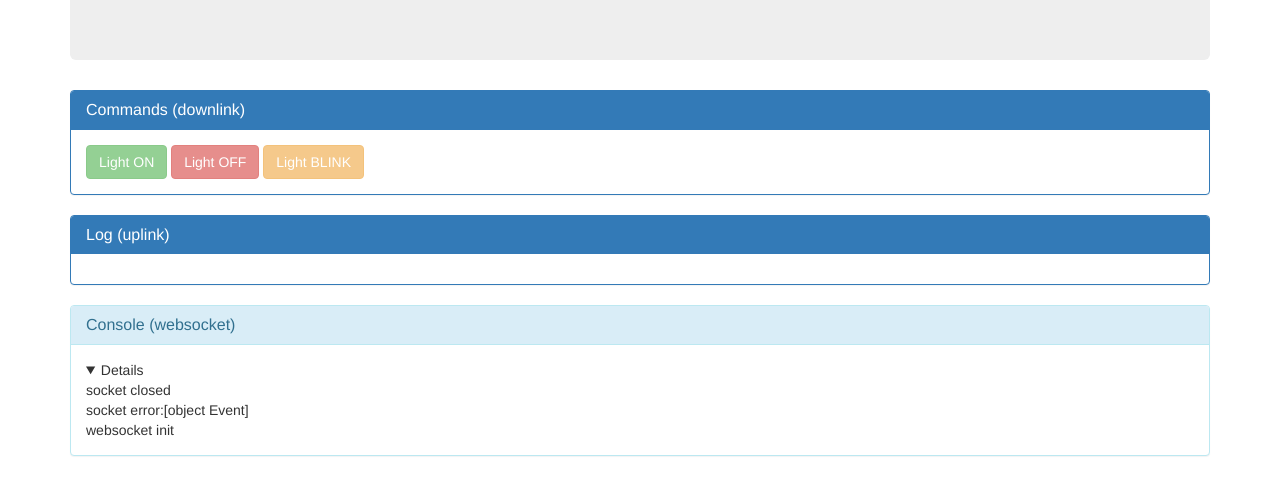
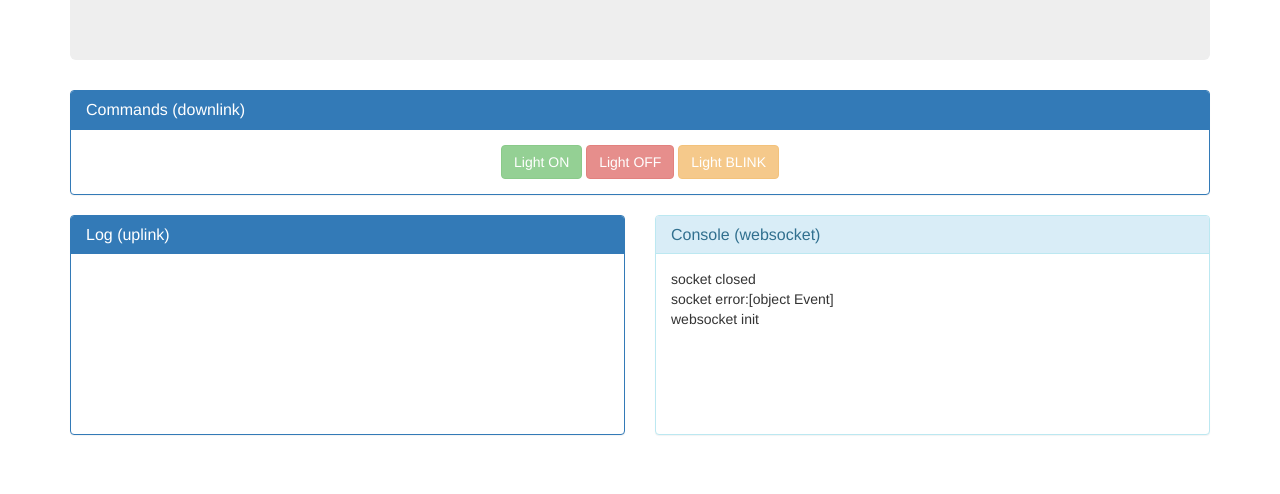
Before and after one commit to marcc-orange/lpwa-demo, a plain HTML site: page static/index.html in a window 1280 px wide. Shown: the part 200-694 px from the top of the page. Drawn offline with nearby package versions, Linux system fonts and the light colour scheme.

Commit message:
html: side by side logging panels

```diff
--- a/static/index.html
+++ b/static/index.html
@@ -20,7 +20,7 @@
 			<div class="panel-heading">
 				<h3 class="panel-title">Commands (downlink)</h3>
 			</div>
-			<div class="panel-body">
+			<div class="panel-body text-center">
 				<button id="light-on" class="btn btn-success" disabled="true">Light ON</button>
 				<button id="light-off" class="btn btn-danger" disabled="true">Light OFF</button>
 				<button id="light-blink" class="btn btn-warning" disabled="true">Light BLINK</button>
@@ -28,24 +28,31 @@
 			</div>
 		</div>
 
+		<div class="row">
+			<div class="col-md-6">
+
 				<div class="panel panel-primary">
 					<div class="panel-heading">
 						<h3 class="panel-title">Log (uplink)</h3>
 					</div>
 					<div class="panel-body">
-				<div id="echo-content">
+						<div id="echo-content" style="height: 150px; overflow: scroll">
 						</div>
 					</div>
 				</div>
+
+			</div>
+			<div class="col-md-6">
 
 				<div class="panel panel-info">
 					<div class="panel-heading">
 						<h3 class="panel-title">Console (websocket)</h3>
 					</div>
 					<div class="panel-body">
-				<details open="false">
-					<div id="console"/>
-				</details>
+						<div id="console" style="height: 150px; overflow: scroll"/>
+					</div>
+				</div>
+
 			</div>
 		</div>
 
```
Lines whose indentation alone changed are shown as unchanged.
